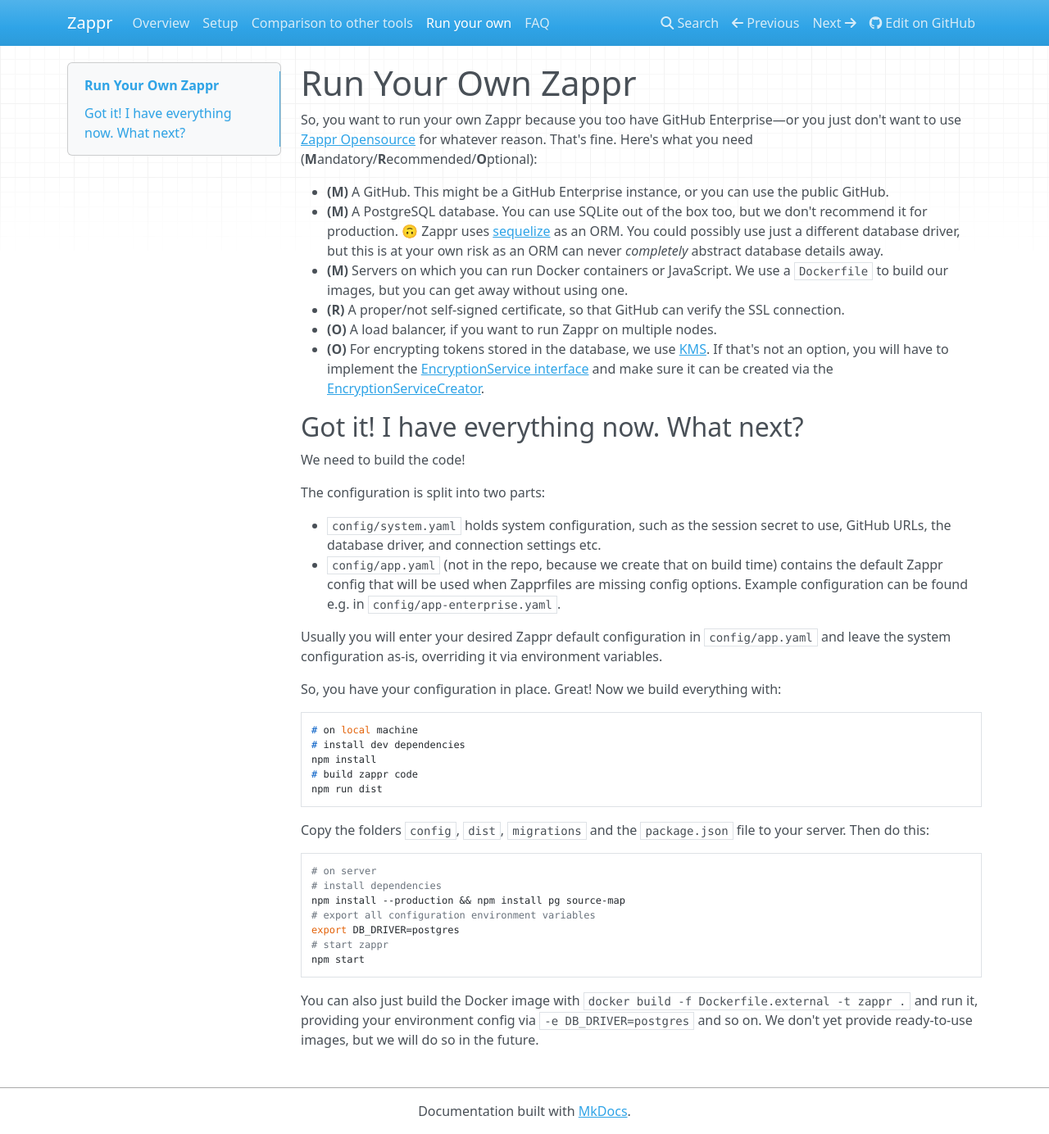
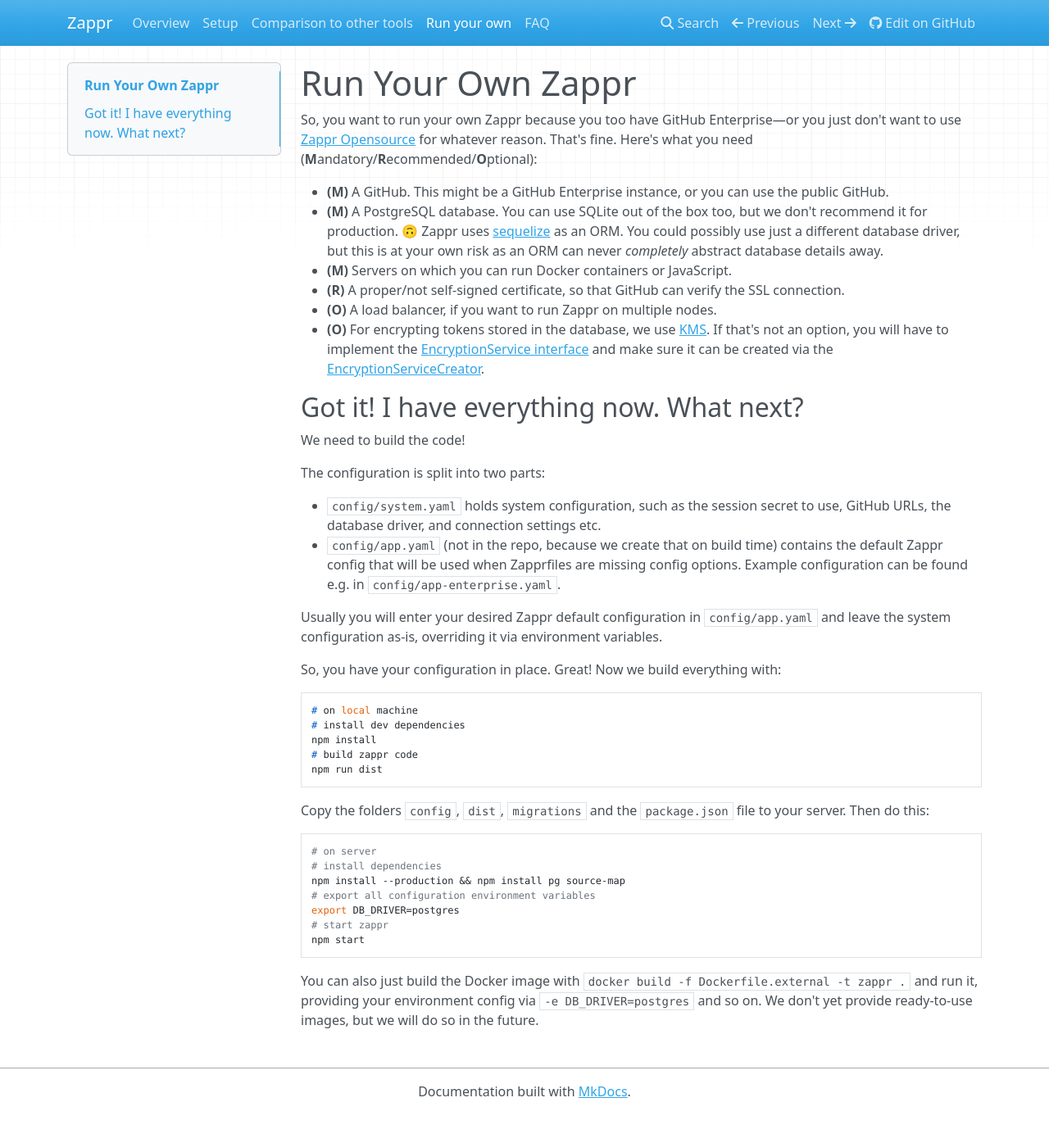
Before and after one commit to zalando/zappr, an MkDocs documentation site: the page built from docs/run-your-own.md, in a window 1280 px wide and 1384 px high. Shown: the whole window at 82% size. Built offline with MkDocs 1.6.1, drawn with Linux system fonts in a browser that asks for light colours; nearby versions of some CDN libraries; old or Windows-style settings are respelled for this version of MkDocs.

Commit message:
Update run-your-own.md

```diff
--- a/docs/run-your-own.md
+++ b/docs/run-your-own.md
@@ -4,7 +4,7 @@ So, you want to run your own Zappr because you too have GitHub Enterprise—or y
 
 * **(M)** A GitHub. This might be a GitHub Enterprise instance, or you can use the public GitHub.
 * **(M)** A PostgreSQL database. You can use SQLite out of the box too, but we don't recommend it for production. 🙃 Zappr uses [sequelize](http://docs.sequelizejs.com/en/latest/) as an ORM. You could possibly use just a different database driver, but this is at your own risk as an ORM can never *completely* abstract database details away.
-* **(M)** Servers on which you can run Docker containers or JavaScript. We use a `Dockerfile` to build our images, but you can get away without using one.
+* **(M)** Servers on which you can run Docker containers or JavaScript.
 * **(R)** A proper/not self-signed certificate, so that GitHub can verify the SSL connection.
 * **(O)** A load balancer, if you want to run Zappr on multiple nodes.
 * **(O)** For encrypting tokens stored in the database, we use [KMS](https://aws.amazon.com/kms/). If that's not an option, you will have to implement the [EncryptionService interface](https://github.com/zalando/zappr/blob/master/server/service/encryption/NullEncryptionService.js) and make sure it can be created via the [EncryptionServiceCreator](https://github.com/zalando/zappr/blob/master/server/service/EncryptionServiceCreator.js).
```
